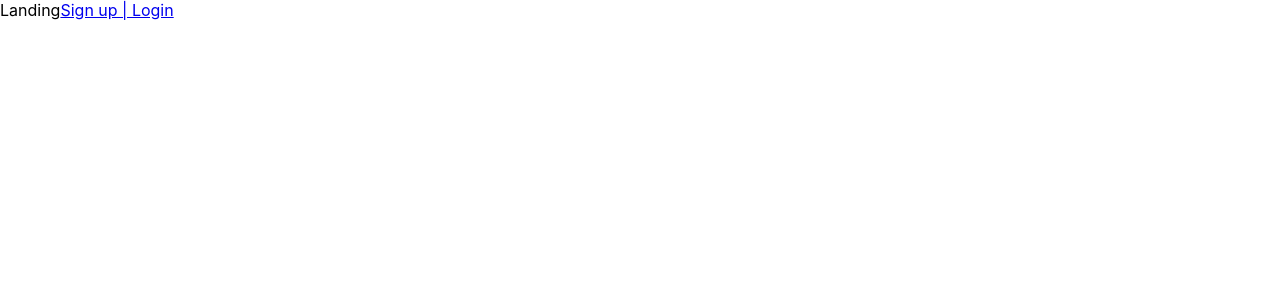
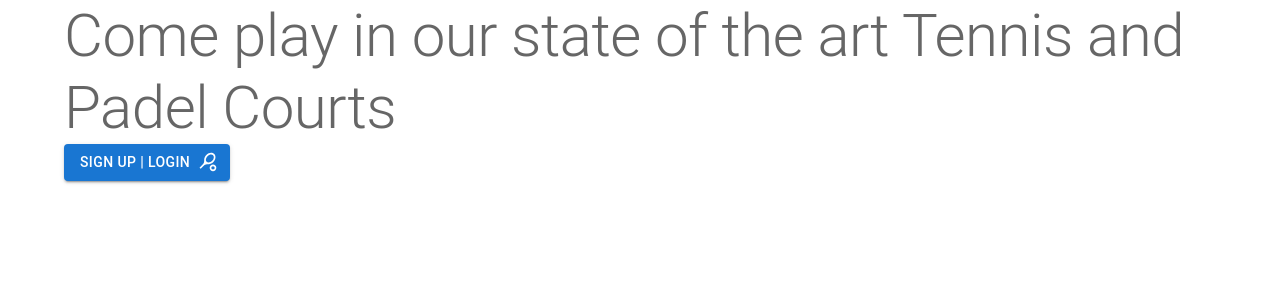
Before and after one commit to franz-net/ga-sei-ss, a React (Create React App) app in the folder client/: page /landing in a window 1280 px wide. Shown: the top 300 px of the page. Built offline with nearby package versions, Linux system fonts and the light colour scheme.

Commit message:
Added alerts to sign up pages and updated theme provider

```diff
--- a/client/src/App.tsx
+++ b/client/src/App.tsx
@@ -1,17 +1,29 @@
 import React from 'react';
-import {Error, Landing, Signup} from './pages'
+import {Error, Landing, ProtectedRoute, Signup} from './pages'
 import './App.css';
 import {BrowserRouter, Route, Routes} from "react-router-dom";
+import {Calendar, MasterLayout} from "./pages/authPages";
+import {createTheme, ThemeProvider} from "@mui/material/styles";
+
+const theme = createTheme();
 
 export default function App() {
     return (
+        <ThemeProvider theme={theme}>
             <BrowserRouter>
                 <Routes>
-                <Route path="/" element={<h1>Welcome!</h1>}/>
+                    <Route path="/" element={
+                        <ProtectedRoute>
+                            <MasterLayout/>
+                        </ProtectedRoute>
+                    }>
+                        <Route index element={<Calendar/>}/>
+                    </Route>
                     <Route path="/signup" element={<Signup/>}/>
                     <Route path="/landing" element={<Landing/>}/>
                     <Route path="*" element={<Error/>}/>
                 </Routes>
             </BrowserRouter>
+        </ThemeProvider>
     );
 }
--- a/client/src/pages/Landing.tsx
+++ b/client/src/pages/Landing.tsx
@@ -1,9 +1,23 @@
-import {Link} from "react-router-dom";
+import {Button, Container, Typography} from "@mui/material";
+import SportsTennisSharpIcon from '@mui/icons-material/SportsTennisSharp';
 
 export default function Landing() {
     return (
-        <div>Landing
-            <Link to="/signup">Sign up | Login</Link>
-        </div>
+        <Container>
+            <Typography
+                variant="h2"
+                color="textSecondary"
+            >
+                Come play in our state of the art Tennis and Padel Courts
+            </Typography>
+            <Button
+                variant="contained"
+                href="/signup"
+                endIcon={<SportsTennisSharpIcon fontSize="small"/>}
+            >
+                Sign up | Login
+            </Button>
+
+        </Container>
     )
 }
--- /dev/null
+++ b/client/src/pages/ProtectedRoute.tsx
@@ -0,0 +1,14 @@
+import {useAppContext} from "../context/appContext";
+import {Navigate} from "react-router-dom";
+
+// @ts-ignore
+export default function ProtectedRoute({children}) {
+    // @ts-ignore
+    const {user} = useAppContext()
+    if (!user) {
+        return <Navigate to="/landing"/>
+    }
+    return (
+        children
+    )
+}
--- a/client/src/pages/Signup.tsx
+++ b/client/src/pages/Signup.tsx
@@ -1,7 +1,7 @@
 import {useEffect, useState} from "react";
 import {Avatar, Box, Button, Container, CssBaseline, Grid, Paper, TextField, Typography} from "@mui/material";
 import LockOutlinedIcon from '@mui/icons-material/LockOutlined';
-import {createTheme, ThemeProvider} from '@mui/material/styles';
+import FingerprintTwoToneIcon from '@mui/icons-material/FingerprintTwoTone';
 import {useAppContext} from "../context/appContext";
 import {useNavigate} from "react-router-dom";
 import {ScreenMessage} from "../components";
@@ -13,11 +13,7 @@ const initialState = {
     isMember: false
 }
 
-
 export default function Signup() {
-    // @ts-ignore
-    const theme = createTheme();
-
     const [values, setValues] = useState(initialState)
 
     const navigate = useNavigate()
@@ -31,7 +27,6 @@ export default function Signup() {
 
     const onSubmit = (e: any) => {
         e.preventDefault()
-        console.log(values)
         const {name, email, password, isMember} = values
         if (!email || !password || (!isMember && !name)) {
             displayAlert()
@@ -59,7 +54,6 @@ export default function Signup() {
     }
 
     return (
-        <ThemeProvider theme={theme}>
         <Container component="main" maxWidth="xs">
             <CssBaseline/>
             <Paper sx={{marginTop: 10}} elevation={12}>
@@ -72,7 +66,10 @@ export default function Signup() {
                     }}
                 >
                     <Avatar sx={{m: 2, bgcolor: 'secondary.main'}}>
+                        {values.isMember ?
+                            <FingerprintTwoToneIcon/> :
                             <LockOutlinedIcon/>
+                        }
                     </Avatar>
                     <Typography component="h1" variant="h5">
                         {values.isMember ? "Login" : "Sign Up"}
@@ -145,6 +142,5 @@ export default function Signup() {
                 </Box>
             </Paper>
         </Container>
-        </ThemeProvider>
     );
 }
--- /dev/null
+++ b/client/src/pages/authPages/Calendar.tsx
@@ -0,0 +1,5 @@
+export default function Calendar() {
+    return (
+        <div>Calendar</div>
+    )
+}
--- /dev/null
+++ b/client/src/pages/authPages/MasterLayout.tsx
@@ -0,0 +1,5 @@
+export default function MasterLayout() {
+    return (
+        <div>Layout</div>
+    )
+}
--- /dev/null
+++ b/client/src/pages/authPages/index.tsx
@@ -0,0 +1,4 @@
+import Calendar from "./Calendar"
+import MasterLayout from "./MasterLayout"
+
+export {Calendar, MasterLayout}
--- a/client/src/pages/index.ts
+++ b/client/src/pages/index.ts
@@ -1,5 +1,6 @@
 import Error from "./Error";
 import Signup from "./Signup";
 import Landing from "./Landing";
+import ProtectedRoute from "./ProtectedRoute"
 
-export {Error, Signup, Landing}
+export {Error, Signup, Landing, ProtectedRoute}
```
Also changed, not shown: 1 other file (tests, documents, lock files or other folders). Lines whose indentation alone changed are shown as unchanged.
